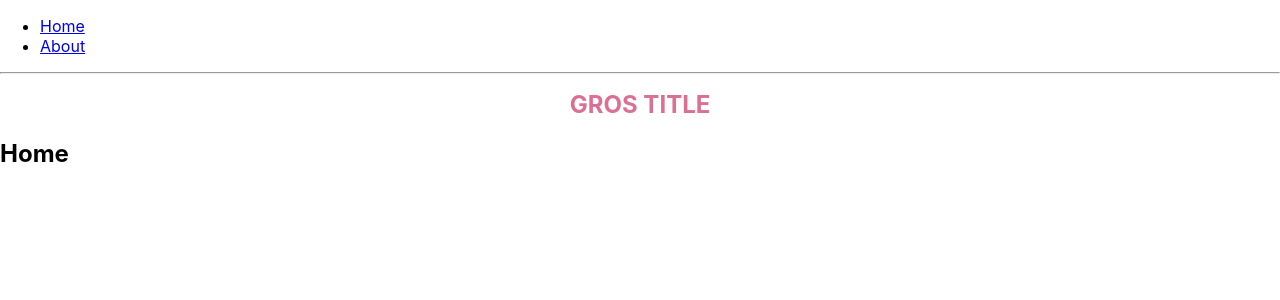
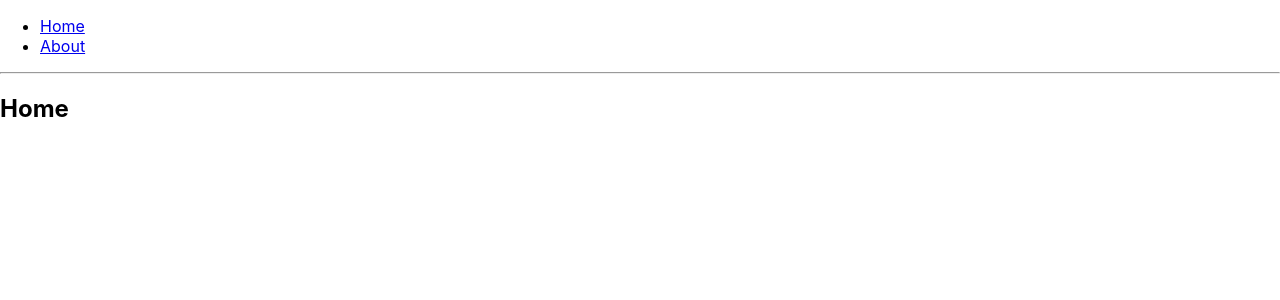
Before and after one commit to jeremy-habit/azerka, a React (Create React App) app: page /#/ in a window 1280 px wide. Shown: the top 300 px of the page. Built offline with nearby package versions, Linux system fonts and the light colour scheme.

Commit message:
title removed

```diff
--- a/src/pages/Home.tsx
+++ b/src/pages/Home.tsx
@@ -1,16 +1,8 @@
 import React, { ReactElement } from "react";
-import styled from "styled-components";
-
-const Title = styled.h1`
-  font-size: 1.5em;
-  text-align: center;
-  color: palevioletred;
-`;
 
 export default function Home(): ReactElement {
   return (
     <div>
-      <Title>GROS TITLE</Title>
       <h2>Home</h2>
     </div>
   );
```
